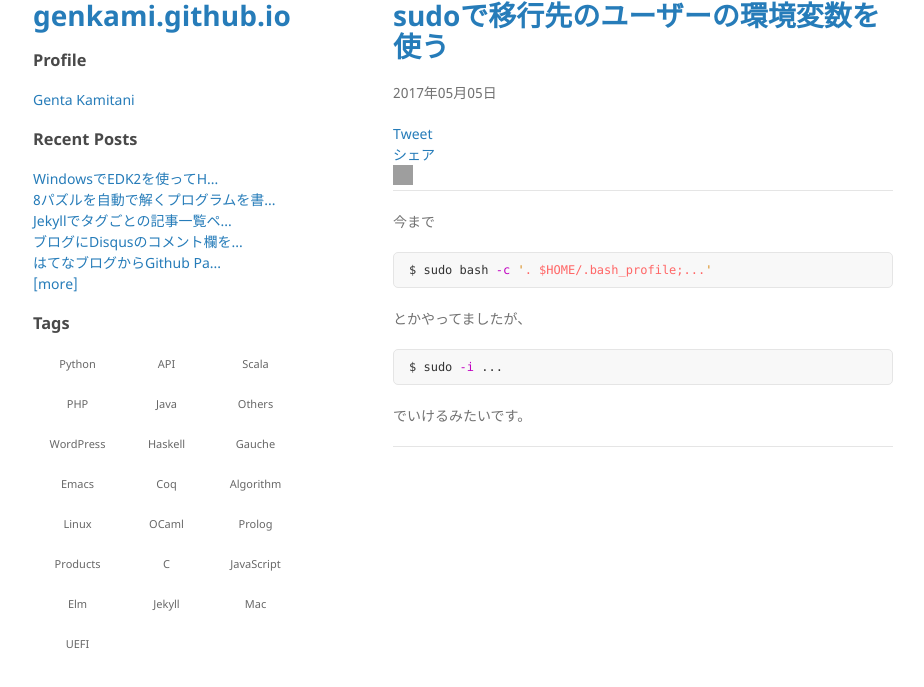
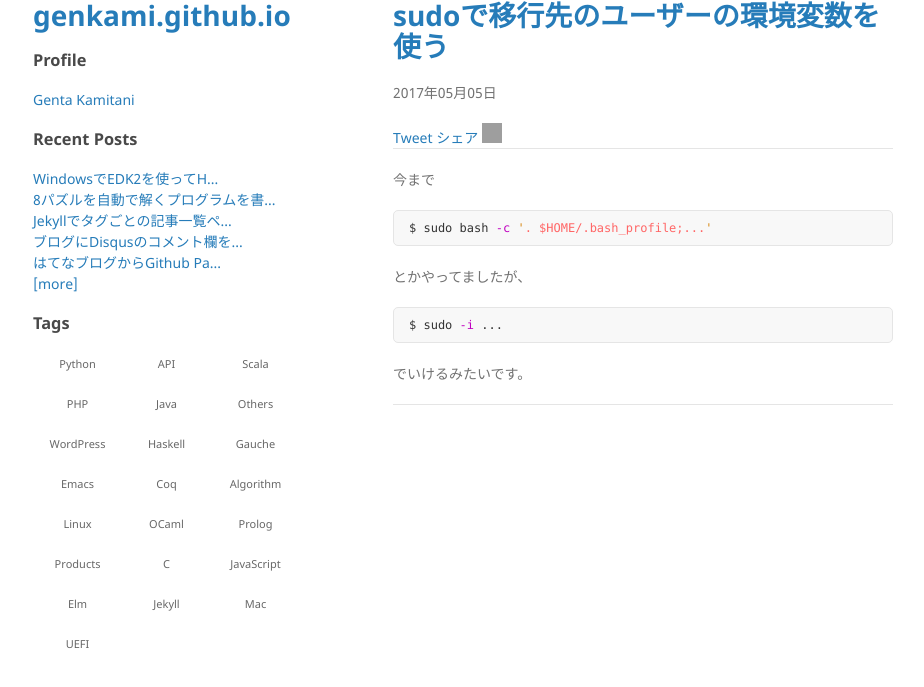
Before and after one commit to genkami/genkami.github.io, a Jekyll site: the page built from _posts/2017-05-05-203930.html, in a window 1280 px wide. Shown: the top 687 px of the page, without its empty margins (177-1101 px from the left). Built offline with Jekyll 4.4.1, drawn with Linux system fonts in a browser that asks for light colours; comment, search, counter and statistics services are not loaded; grey boxes are pictures that could not be loaded.

Commit message:
SNS共有ボタンが最初縦に展開されるのうざいんで直した

```diff
--- a/_includes/share-button.html
+++ b/_includes/share-button.html
@@ -19,3 +19,9 @@
    Hatena.Star.SiteConfig = {entryNodes:{'section':{ uri:'h1 a',title:'h1',container:'#share-btns'}}};
   </script>
 </div>
+
+<style>
+ #share-btns>a, #share-btns>div {
+   display: inline-block;
+ }
+</style>
```
